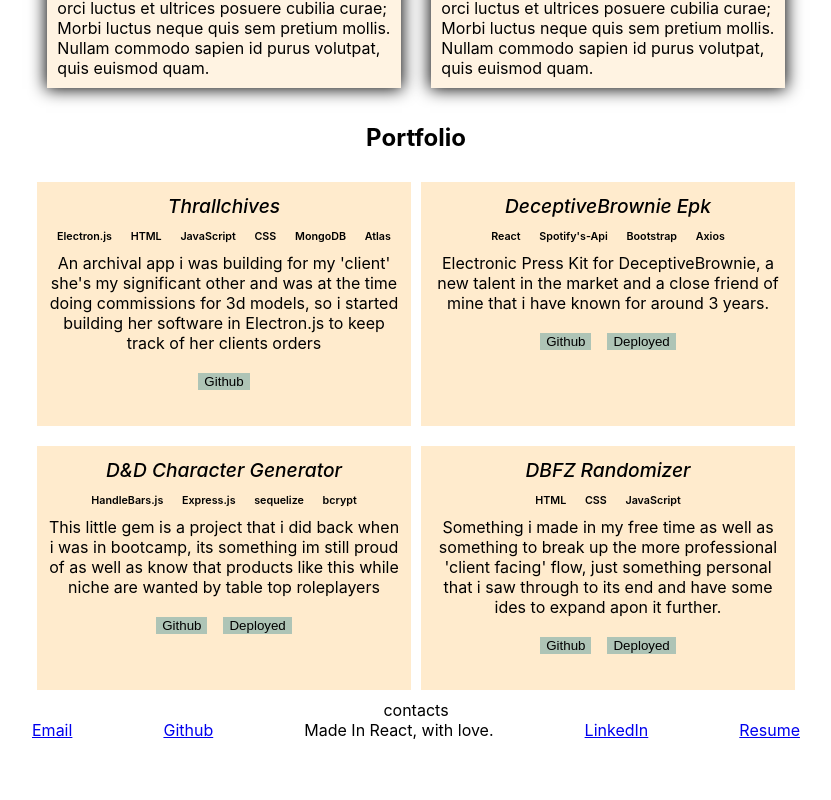
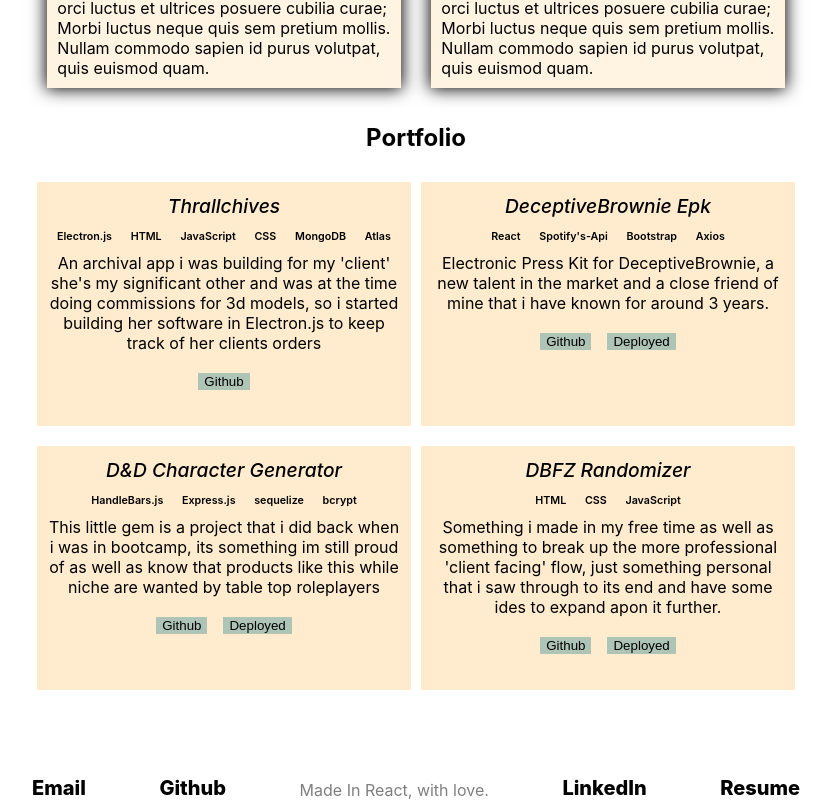
Before and after one commit to Drkeck/Drkeck.github.io, a React (Create React App) app: page / in a window 1280 px wide. Shown: the part 447-1247 px from the top of the page, without its empty margins (224-1055 px from the left). Before the commit the page ends 1187 px from the top, so only its background shows below. Built offline with nearby package versions, Linux system fonts and the light colour scheme.

Commit message:
so far positioning seems to be good but genral styling could be better and we could add some much needed eye candy to this with some more css styling and potentially shop around for an art style.

```diff
--- a/src/App.js
+++ b/src/App.js
@@ -9,7 +9,6 @@ function App() {
       <WorkExperience />
       <h2>Portfolio</h2>
       <Portfolio />
-      <div>contacts</div>
       <Footer />
     </div>
   );
--- a/src/Components/Footer/index.css
+++ b/src/Components/Footer/index.css
@@ -2,4 +2,17 @@
     display: flex;
     flex-direction: row;
     justify-content: space-between;
+    align-items: flex-end;
+    height: 100px;
 }
+
+.footer-cont a {
+    text-decoration: none;
+    color: black;
+    font-weight: 800;
+    font-size: 20px;
+}
+
+.fade {
+    opacity: 0.5;
+}
```
